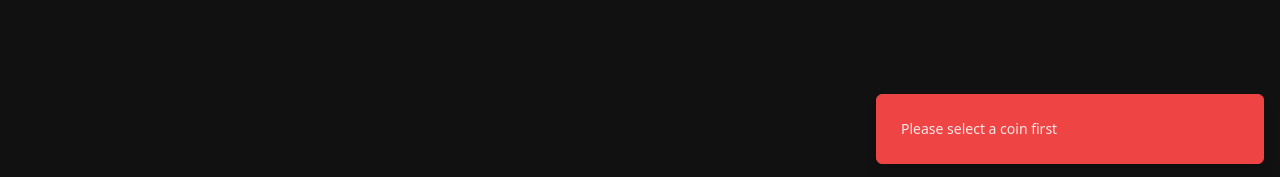
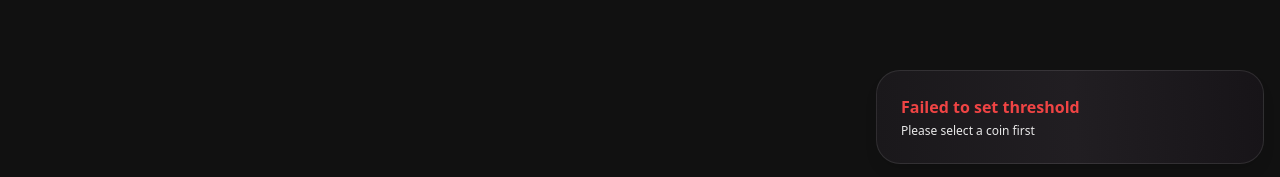
Before and after one commit to Chiesa14/crypto-price-tracker, a React (Vite) app in the folder Frontend/: page / in a window 1280 px wide. Both pictures are taken after a click on the button "Set threshold". Shown: the part 620-797 px from the top of the page. Built offline with nearby package versions, Linux system fonts and the light colour scheme; no server answers.

Commit message:
frontend

```diff
--- a/Frontend/src/App.css
+++ b/Frontend/src/App.css
@@ -0,0 +1,8 @@
+
+.hide-scrollbar::-webkit-scrollbar {
+  display: none; /* Chrome, Safari, Opera */
+}
+.hide-scrollbar {
+  -ms-overflow-style: none;  /* IE and Edge */
+  scrollbar-width: none;  /* Firefox */
+}
--- a/Frontend/src/App.tsx
+++ b/Frontend/src/App.tsx
@@ -6,6 +6,7 @@ import PriceTable from "./components/PriceTable";
 import ThresholdTable from "./components/ThresholdTable";
 import "react-toastify/dist/ReactToastify.css";
 import "tailwindcss/tailwind.css";
+import './App.css'
 import { Toaster } from "./components/ui/toaster";
 
 function App() {
--- a/Frontend/src/components/NotificationList.tsx
+++ b/Frontend/src/components/NotificationList.tsx
@@ -8,23 +8,23 @@ const NotificationList: React.FC<NotificationListProps> = ({
   notifications,
 }) => {
   return (
-    <section className="flex-1  rounded-lg p-6 bg-[#1e1e1e]">
+    <section className="flex-1  rounded-lg p-6 bg-[#1e1a21]">
       <h2 className="text-2xl font-semibold text-white mb-4">
         Notifications
       </h2>
       <div className="overflow-y-auto scroll-m-0" style={{ maxHeight: "300px" }}>
         <ul className="space-y-4">
           {notifications.map((notif, index) => {
-            const bgColor = notif.message.includes("above")
-              ? "bg-green-50"
-              : notif.message.includes("below")
-              ? "bg-red-50"
-              : "bg-white";
+            // const bgColor = notif.message.includes("above")
+            //   ? "hover:bg-green-500"
+            //   : notif.message.includes("below")
+            //   ? "hover:bg-red-500"
+            //   : "hover:bg-white";
 
             return (
               <li
                 key={index}
-                className={`${bgColor} text-gray-800 px-3 py-4 rounded-lg`}
+                className={`bg-[#1e1e1e]  text-white px-3 py-4 rounded-lg border border-white border-opacity-10 transition-all duration-500`}
               >
                 {notif.message}
               </li>
--- a/Frontend/src/components/ui/toast.tsx
+++ b/Frontend/src/components/ui/toast.tsx
@@ -23,18 +23,16 @@ const ToastViewport = React.forwardRef<
 ToastViewport.displayName = ToastPrimitives.Viewport.displayName;
 
 const toastVariants = cva(
-  "group pointer-events-auto relative flex w-full items-center justify-between space-x-4 overflow-hidden rounded-md border p-6 pr-8 shadow-lg transition-all data-[swipe=cancel]:translate-x-0 data-[swipe=end]:translate-x-[var(--radix-toast-swipe-end-x)] data-[swipe=move]:translate-x-[var(--radix-toast-swipe-move-x)] data-[swipe=move]:transition-none data-[state=open]:animate-in data-[state=closed]:animate-out data-[swipe=end]:animate-out data-[state=closed]:fade-out-80 data-[state=closed]:slide-out-to-right-full data-[state=open]:slide-in-from-top-full data-[state=open]:sm:slide-in-from-bottom-full",
+  "group  text-red-500 text-white pointer-events-auto relative flex w-full items-center justify-between space-x-4 overflow-hidden  p-6 pr-8 shadow-lg transition-all data-[swipe=cancel]:translate-x-0 data-[swipe=end]:translate-x-[var(--radix-toast-swipe-end-x)] data-[swipe=move]:translate-x-[var(--radix-toast-swipe-move-x)] data-[swipe=move]:transition-none data-[state=open]:animate-in data-[state=closed]:animate-out data-[swipe=end]:animate-out data-[state=closed]:fade-out-80 data-[state=closed]:slide-out-to-right-full data-[state=open]:slide-in-from-top-full data-[state=open]:sm:slide-in-from-bottom-full",
   {
     variants: {
       variant: {
-        default: "border bg-background text-foreground",
-        destructive:
-          "destructive group border-destructive bg-destructive text-destructive-foreground",
-        newVariant: "bg-green-500 text-white",
+        successs: "text-white",
+        error: "text-red-500",
       },
     },
     defaultVariants: {
-      variant: "newVariant",
+      variant: "successs",
     },
   }
 );
@@ -46,7 +44,7 @@ const Toast = React.forwardRef<
   return (
     <ToastPrimitives.Root
       ref={ref}
-      className={cn(toastVariants({ variant }), className)}
+      className={cn('bg-toast border rounded-3xl border-white border-opacity-10',toastVariants({ variant }), className)}
       {...props}
     />
   );
@@ -75,7 +73,7 @@ const ToastClose = React.forwardRef<
   <ToastPrimitives.Close
     ref={ref}
     className={cn(
-      "absolute right-1 top-1 rounded-md p-1 text-foreground/50 opacity-0 transition-opacity hover:text-foreground focus:opacity-100 focus:outline-none focus:ring-1 group-hover:opacity-100 group-[.destructive]:text-red-300 group-[.destructive]:hover:text-red-50 group-[.destructive]:focus:ring-red-400 group-[.destructive]:focus:ring-offset-red-600",
+      "absolute right-3 top-3 rounded-md p-1 text-white opacity-0 transition-opacity hover:text-white focus:opacity-100 focus:outline-none focus:ring-1 group-hover:opacity-100 group-[.destructive]:text-red-300 group-[.destructive]:hover:text-red-50 group-[.destructive]:focus:ring-red-400 group-[.destructive]:focus:ring-offset-red-600",
       className
     )}
     toast-close=""
@@ -92,7 +90,7 @@ const ToastTitle = React.forwardRef<
 >(({ className, ...props }, ref) => (
   <ToastPrimitives.Title
     ref={ref}
-    className={cn("text-sm font-semibold [&+div]:text-xs", className)}
+    className={cn("text-md font-semibold [&+div]:text-xs", className)}
     {...props}
   />
 ));
@@ -104,7 +102,7 @@ const ToastDescription = React.forwardRef<
 >(({ className, ...props }, ref) => (
   <ToastPrimitives.Description
     ref={ref}
-    className={cn("text-sm opacity-90", className)}
+    className={cn("text-md text-white opacity-90", className)}
     {...props}
   />
 ));
--- a/Frontend/src/hooks/useSocket.ts
+++ b/Frontend/src/hooks/useSocket.ts
@@ -22,7 +22,8 @@ export const useSocket = () => {
     } is now ${direction} the threshold of $${threshold}. Current price: $${price}`;
 
     toast({
-      variant: direction === "below" ? "destructive" : "",
+      variant: direction === "below" ? "error" : "success",
+      title: "Threshold Alert",
       description: message,
     });
 
@@ -59,7 +60,8 @@ export const useSocket = () => {
   const setThresholdsHandler = () => {
     if (!selectedCoin) {
       toast({
-        variant: "destructive",
+        variant: "error",
+        title:"Failed to set threshold",
         description: "Please select a coin first",
       });
       return;
@@ -71,6 +73,7 @@ export const useSocket = () => {
       }));
       setThresholdValue("");
       toast({
+        title:"Created Threshold",
         description: `Threshold set for ${selectedCoin} at $${thresholdValue} successfully`,
       });
 
--- a/Frontend/tailwind.config.js
+++ b/Frontend/tailwind.config.js
@@ -9,7 +9,8 @@ module.exports = {
 		extend: {
 			backgroundImage: {
 				'button-1': 'linear-gradient(147.64deg, #ff00ff -36.28%, #7a84ff 67.42%, #05faff 187.88%)',
-				'button-2': 'linear-gradient(147.64deg, #05faff -10.93%, #7a84ff 96.81%, #ff00ff 237.17%)'
+				'button-2': 'linear-gradient(147.64deg, #05faff -10.93%, #7a84ff 96.81%, #ff00ff 237.17%)',
+				'toast': 'linear-gradient(87.03deg, #1a181b 0%, #211e22 51.04%, #171418 100%)'
 			},
 			borderRadius: {
 				lg: 'var(--radius)',
```
Also changed, not shown: Frontend/src/index.css (line endings or trailing spaces).
